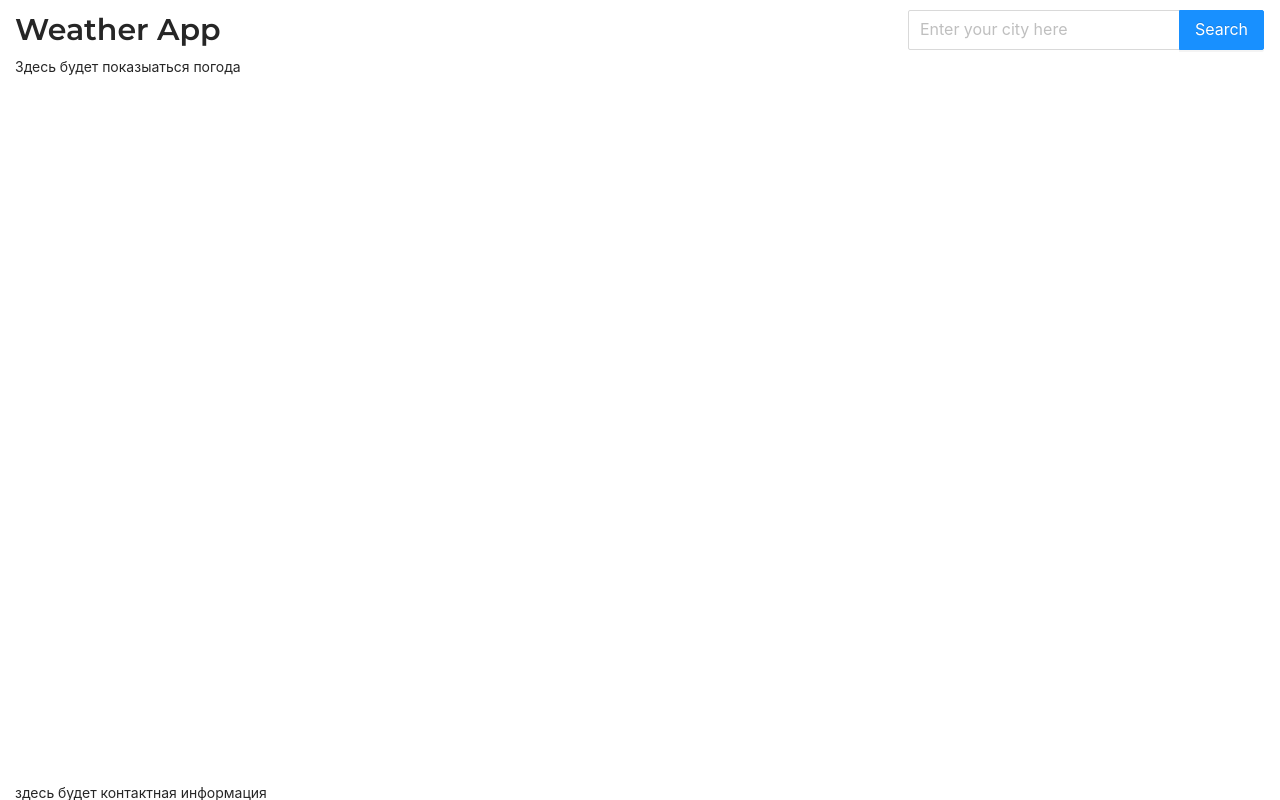
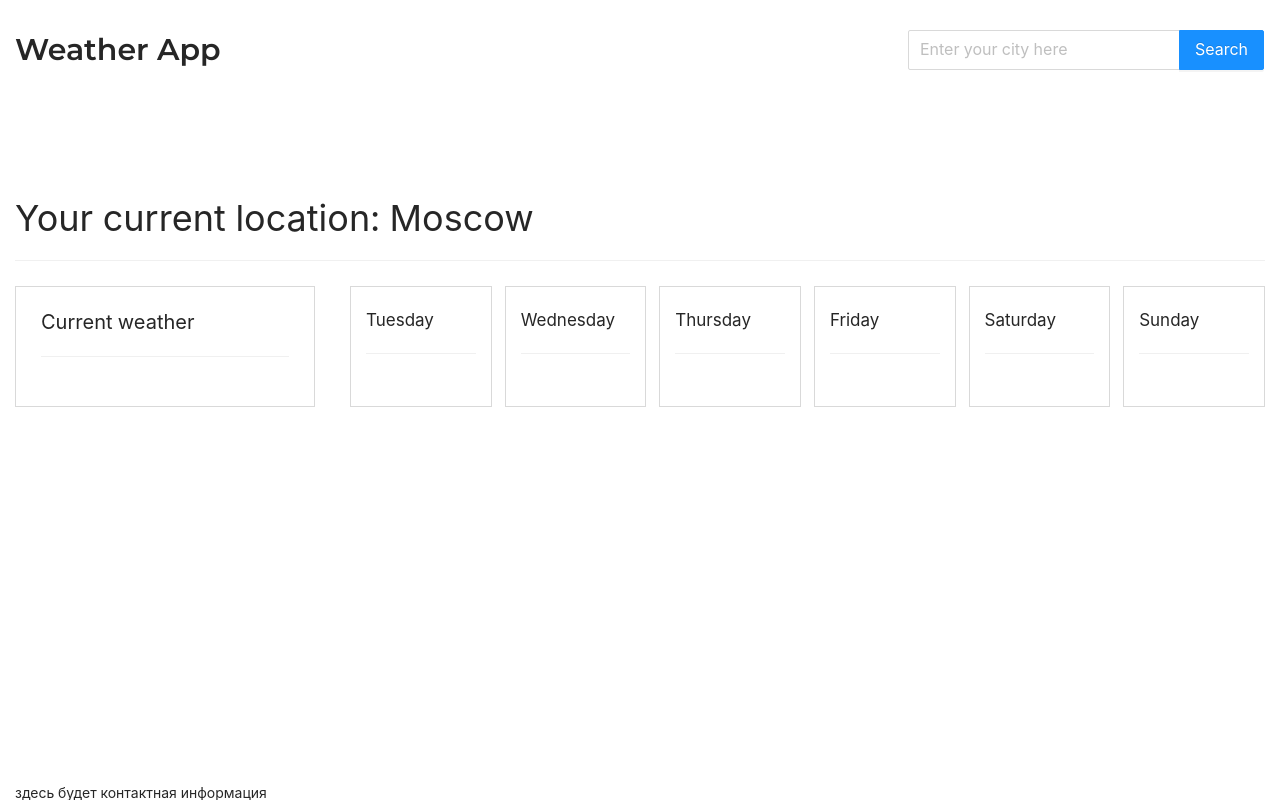
Before and after one commit to notequal21/weather, a React (Create React App) app: page / in a window 1280 px wide. Built offline with nearby package versions, Linux system fonts and the light colour scheme.

Commit message:
UI was updated

```diff
--- a/src/components/Header/Header.module.scss
+++ b/src/components/Header/Header.module.scss
@@ -3,7 +3,7 @@
     display: flex;
     justify-content: space-between;
     align-items: center;
-    height: 60px;
+    height: 100px;
     &__logo {
       font-size: 30px;
       font-family: montserrat;
--- a/src/components/Weather/Weather.jsx
+++ b/src/components/Weather/Weather.jsx
@@ -1,3 +1,4 @@
+import { Divider } from "antd"
 import style from "./Weather.module.scss"
 
 let Weather = () => {
@@ -5,8 +6,55 @@ let Weather = () => {
     <>
       <div className={`${style.weather}`}>
         <div className="container">
+          <div className={`${style.weather__city}`}>
+            Your current location: Moscow
+          </div>
+          <Divider />
           <div className={`${style.weatherBody}`}>
-            Здесь будет показыаться погода
+            <div className={`${style.weatherBody__current}`}>
+              <div className={`${style.weatherBody__title}`}>
+                Current weather
+              </div>
+              <Divider />
+            </div>
+            <div className={`${style.weatherBody__days}`}>
+              <div className={`${style.weatherBody__daysItem}`}>
+                <div className={`${style.weatherBody__title}`}>
+                  Tuesday
+                </div>
+                <Divider />
+              </div>
+              <div className={`${style.weatherBody__daysItem}`}>
+                <div className={`${style.weatherBody__title}`}>
+                  Wednesday
+                </div>
+                <Divider />
+              </div>
+              <div className={`${style.weatherBody__daysItem}`}>
+                <div className={`${style.weatherBody__title}`}>
+                  Thursday
+                </div>
+                <Divider />
+              </div>
+              <div className={`${style.weatherBody__daysItem}`}>
+                <div className={`${style.weatherBody__title}`}>
+                  Friday
+                </div>
+                <Divider />
+              </div>
+              <div className={`${style.weatherBody__daysItem}`}>
+                <div className={`${style.weatherBody__title}`}>
+                  Saturday
+                </div>
+                <Divider />
+              </div>
+              <div className={`${style.weatherBody__daysItem}`}>
+                <div className={`${style.weatherBody__title}`}>
+                  Sunday
+                </div>
+                <Divider />
+              </div>
+            </div>
           </div>
         </div>
       </div>
--- a/src/components/Weather/Weather.module.scss
+++ b/src/components/Weather/Weather.module.scss
@@ -0,0 +1,32 @@
+.weather {
+  margin: 100px 0 0 0;
+  &__city {
+    font-size: 36px;
+  }
+  &Body {
+    margin: 25px 0 0 0;
+    display: flex;
+    &__title {
+      font-size: 20px;
+    }
+    &__current {
+      border: 1px solid #d9d9d9;
+      padding: 25px;
+      flex: 0 0 300px;
+    }
+    &__days {
+      flex: 1 1 auto;
+      margin: 0 0 0 35px;
+      display: flex;
+      justify-content: space-between;
+      &Item {
+        border: 1px solid #d9d9d9;
+        padding: 25px 15px 25px;
+        flex: 0 0 15.5%;
+        .weatherBody__title {
+          font-size: 17px;
+        }
+      }
+    }
+  }
+}
```
